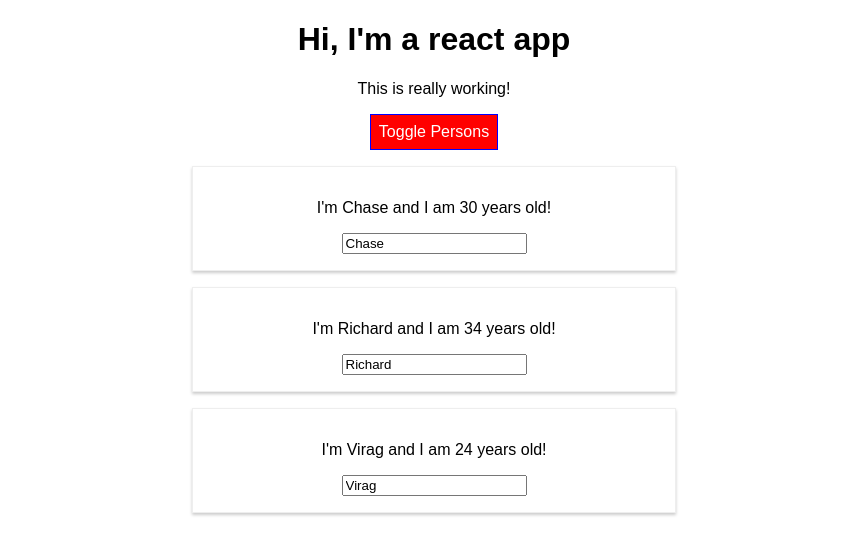
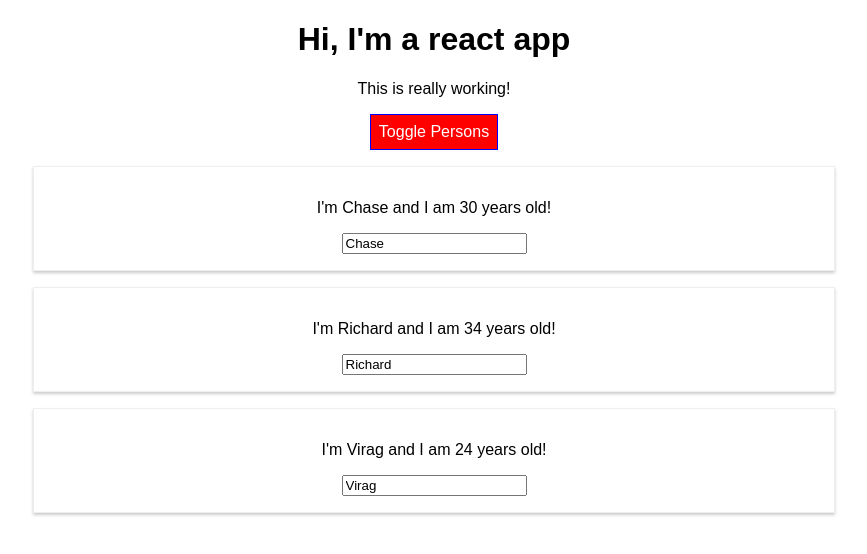
Before and after one commit to chasedmartin/udemy-react-training, a React (Create React App) app: page / in a window 1280 px wide. Both pictures are taken after a click on the button "Toggle Persons". Shown: the top 554 px of the page, without its empty margins (206-1073 px from the left). Built offline with nearby package versions, Linux system fonts and the light colour scheme.

Commit message:
70. Introducing Styled Componenets

```diff
--- a/package.json
+++ b/package.json
@@ -7,7 +7,8 @@
     "radium": "^0.26.1",
     "react": "^16.13.1",
     "react-dom": "^16.13.1",
-    "react-scripts": "1.1.5"
+    "react-scripts": "1.1.5",
+    "styled-components": "^5.2.1"
   },
   "scripts": {
     "start": "react-scripts start",
--- a/src/App.js
+++ b/src/App.js
@@ -1,14 +1,13 @@
 import React, { Component } from 'react';
 import './App.css';
-import Radium, { StyleRoot } from 'radium';
 import Person from './Person/Person';
 
 class App extends Component {
   state = {
     persons: [
-      { id: 'asdf1', name: "Chase", age: 30},
-      { id: 'qwer2', name: "Richard", age: 34},
-      { id: 'zxcv3', name: "Virag", age: 24}
+      { id: 'person1', name: "Chase", age: 30},
+      { id: 'person2', name: "Richard", age: 34},
+      { id: 'person3', name: "Virag", age: 24}
     ],
     otherState: 'some other value',
     showPersons: false
@@ -89,7 +88,6 @@
     }
 
      return (
-       <StyleRoot>
       <div className="App">
         <h1>Hi, I'm a react app</h1>
         <p className={classes.join(' ')}>This is really working!</p>
@@ -98,10 +96,9 @@
           onClick={this.togglePersonsHandler}>Toggle Persons</button>
         {persons}
       </div>
-      </StyleRoot>
     );
     //return React.createElement('div', {className: 'App'}, React.createElement('h1', null, 'Does this work now?'));
   }
 }
 
-export default Radium(App);
+export default App;
--- a/src/Person/Person.js
+++ b/src/Person/Person.js
@@ -1,7 +1,19 @@
 import React from 'react';
-import Radium from 'radium';
+import styled from 'styled-components';
 
-import './Person.css';
+//import './Person.css';
+const StyledDiv = styled.div`
+        width: 60%;
+        margin: 16px auto;
+        border: 1px solid #eee;
+        box-shadow: 0 2px 3px #ccc;
+        padding: 16px;
+        text-align: center;
+
+        @media (min-width: 500px) {
+            width: '450px'
+        }
+`;
 
 const person = (props) => {
     const style={
@@ -10,12 +22,13 @@
         }
     };
     return (
-        <div className="Person" style={style}>
+        //<div className="Person" style={style}>
+        <StyledDiv>
             <p onClick={props.click}>I'm {props.name} and I am {props.age} years old!</p>
             <p>{props.children}</p>
             <input type="text" onChange={props.changed} value={props.name} />
-        </div>
+        </StyledDiv>
     )
 };
 
-export default Radium(person);
+export default person;
```
Also changed, not shown: 2 other files (tests, documents, lock files or other folders).
